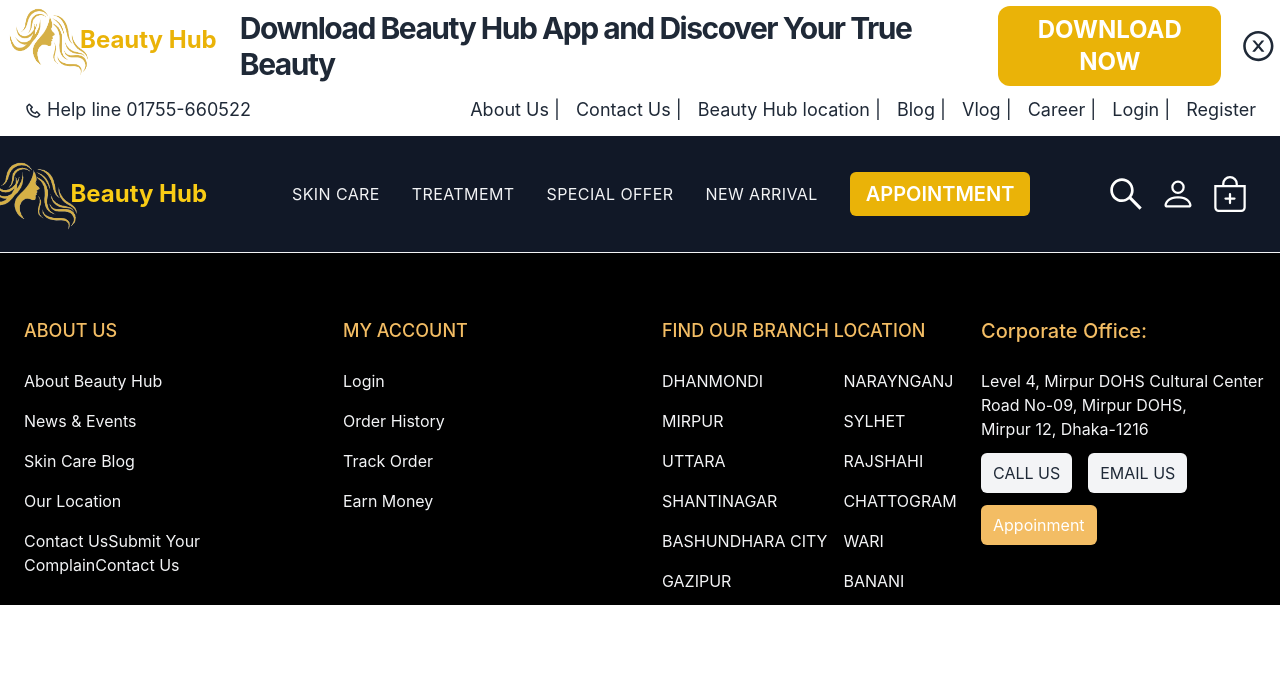
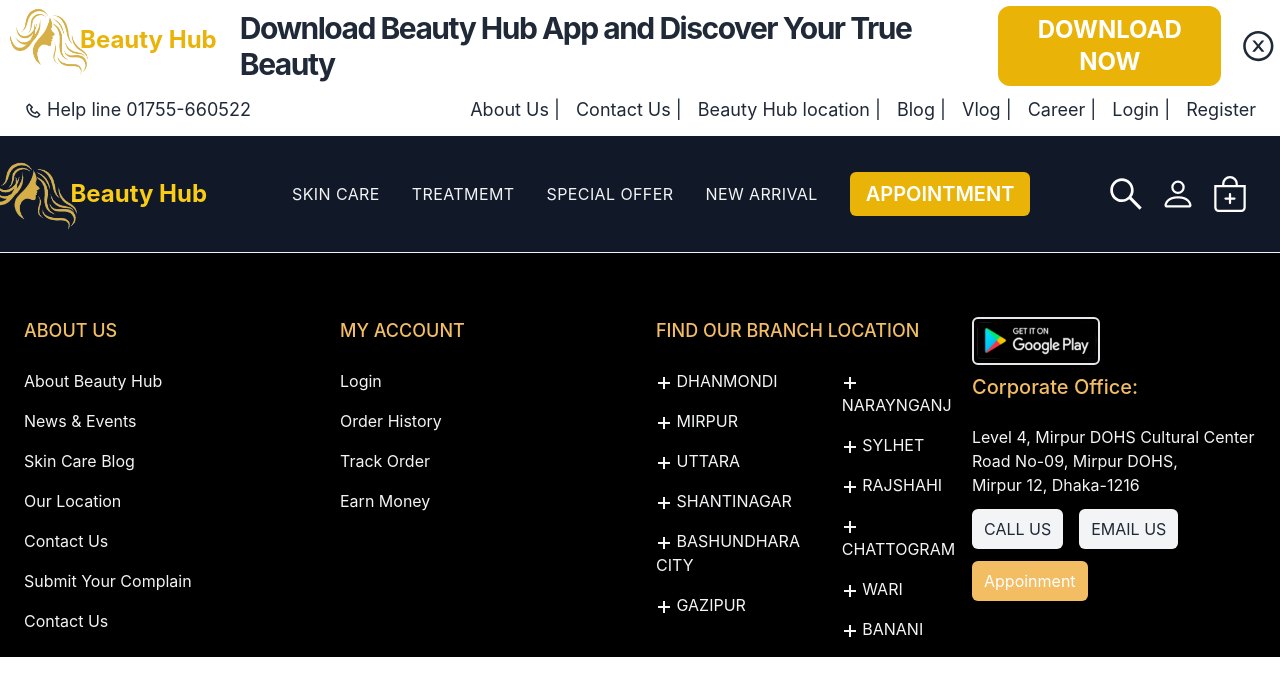
Before and after one commit to summenurfatema/beauty-hub, a React (Create React App) app: page / in a window 1280 px wide. Shown: the top 696 px of the page. Built offline with nearby package versions, Linux system fonts and the light colour scheme.

Commit message:
footer edited

```diff
--- a/src/pages/Footer/Footer.js
+++ b/src/pages/Footer/Footer.js
@@ -1,10 +1,11 @@
 import React from 'react';
+import {GoPlus} from 'react-icons/go'
 
 const Footer = () => {
     return (
 
         <div
-            class="grid grid-cols-1 gap-5 pt-8 border-t border-gray-100 base:grid-cols-2 lg:grid-cols-4 lg:pt-16 bg-black pl-6 pb-3"
+            class="grid grid-cols-1 gap-2 pt-8 border-t border-gray-100 base:grid-cols-2 lg:grid-cols-4 lg:pt-16 bg-black pl-6 pb-4"
         >
             <div classNam=''>
                 <p class="font-medium text-lg text-brown">ABOUT US</p>
@@ -39,10 +40,15 @@
                             <a href=" " class="text-gray-100 transition hover:opacity-75">
                                 Contact Us
                             </a>
-                            <a href=" " class="text-gray-100 transition hover:opacity-75">
+
+                        </li>
+                        <li>
+                        <a href=" " class="text-gray-100 transition hover:opacity-75">
                                 Submit Your Complain
                             </a>
-                            <a href=" " class="text-gray-100 transition hover:opacity-75">
+</li>
+                        <li>
+                        <a href=" " class="text-gray-100 transition hover:opacity-75">
                                 Contact Us
                             </a>
                         </li>
@@ -89,72 +95,72 @@
                         <ul class="space-y-4 text-base">
                             <li>
                                 <a href=" " class="text-gray-100 transition hover:opacity-75">
-                                    DHANMONDI
+                                <GoPlus className='inline-block font-bold'/> DHANMONDI
                                 </a>
                             </li>
 
                             <li>
                                 <a href=" " class="text-gray-100 transition hover:opacity-75">
-                                    MIRPUR
+                                <GoPlus className='inline-block font-bold'/>   MIRPUR
                                 </a>
                             </li>
 
                             <li>
                                 <a href=" " class="text-gray-100 transition hover:opacity-75">
-                                    UTTARA
+                               <GoPlus className='inline-block font-bold'/>     UTTARA
                                 </a>
                             </li>
 
                             <li>
                                 <a href=" " class="text-gray-100 transition hover:opacity-75">
-                                    SHANTINAGAR
+                                <GoPlus className='inline-block font-bold'/>  SHANTINAGAR
                                 </a>
                             </li>
 
                             <li>
                                 <a href=" " class="text-gray-100 transition hover:opacity-75">
-                                    BASHUNDHARA CITY
+                                <GoPlus className='inline-block font-bold'/> BASHUNDHARA CITY
                                 </a>
                             </li>
                             <li>
                                 <a href=" " class="text-gray-100 transition hover:opacity-75">
-                                    GAZIPUR
+                                    <GoPlus className='inline-block font-bold'/> GAZIPUR
                                 </a>
                             </li>
                         </ul>
                         <ul class="space-y-4 text-base">
                             <li>
                                 <a href=" " class="text-gray-100 transition hover:opacity-75">
-                                    NARAYNGANJ
+                                    <GoPlus className='inline-block font-bold'/> NARAYNGANJ
                                 </a>
                             </li>
 
                             <li>
                                 <a href=" " class="text-gray-100 transition hover:opacity-75">
-                                    SYLHET
+                                   <GoPlus className='inline-block font-bold'/>  SYLHET
                                 </a>
                             </li>
 
                             <li>
                                 <a href=" " class="text-gray-100 transition hover:opacity-75">
-                                    RAJSHAHI
+                                    <GoPlus className='inline-block font-bold'/> RAJSHAHI
                                 </a>
                             </li>
 
                             <li>
                                 <a href=" " class="text-gray-100 transition hover:opacity-75">
-                                    CHATTOGRAM
+                                    <GoPlus className='inline-block font-bold'/> CHATTOGRAM
                                 </a>
                             </li>
 
                             <li>
                                 <a href=" " class="text-gray-100 transition hover:opacity-75">
-                                    WARI
+                                 <GoPlus className='inline-block font-bold'/>    WARI
                                 </a>
                             </li>
                             <li>
                                 <a href=" " class="text-gray-100 transition hover:opacity-75">
-                                    BANANI
+                                   <GoPlus className='inline-block font-bold'/>  BANANI
                                 </a>
                             </li>
                         </ul>
@@ -163,6 +169,8 @@
             </div>
 
             <div>
+                <div> <img className='rounded-md h-12 w-32 mb-2 border-2' src='assets/gp2.png' alt=' '/>
+                    </div>
                 <p class="font-medium text-xl text-brown">Corporate Office:</p>
 
                 <nav aria-label="Footer Navigation - Legal" class="mt-6">
```
Also changed, not shown: public/assets/gp.png (added), public/assets/gp2.png (added).
